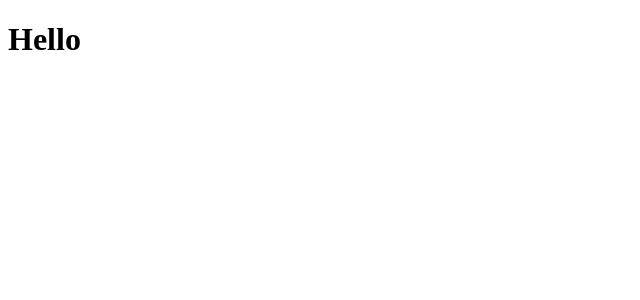
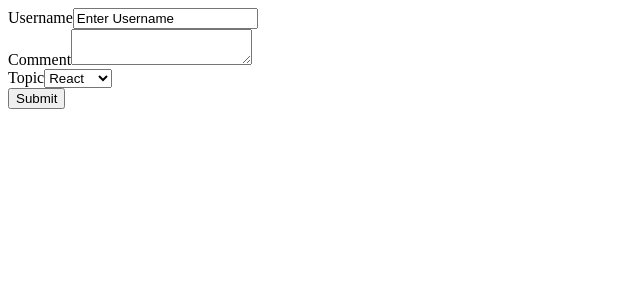
Before and after one commit to adetorodev/reactify, a React (Create React App) app: page / in a window 1280 px wide. Shown: the top 300 px of the page, without its empty margins (0-640 px from the left). Built offline with nearby package versions, Linux system fonts and the light colour scheme.

Commit message:
task: task and form control

```diff
--- a/src/App.js
+++ b/src/App.js
@@ -1,5 +1,9 @@
+import Form from "./component/Form";
+
 function App() {
-  return <div><h1>Hello</h1></div>;
+  return <div>
+    <Form />
+  </div>;
 }
 
 export default App;
--- /dev/null
+++ b/src/component/Form.js
@@ -0,0 +1,60 @@
+import React, { Component } from "react";
+
+class Form extends Component {
+    constructor(props) {
+      super(props)
+
+      this.state = {
+         username: "Enter Username",
+         comment: "",
+         topic: "React"
+      }
+    }
+    handleUsernameChange = (event ) => {
+        this.setState({
+            username: event.target.value
+        })
+    }
+    handleComment = (event) => {
+        this.setState({
+            comment: event.target.value
+        })
+    }
+    handleTopic = (event) => {
+        this.setState({
+            topic: event.target.value
+        })
+    }
+    handleSubmit = (event) => {
+        alert(`${this.state.username} ${this.state.comment} ${this.state.topic}`)
+        event.preventDefault()
+    }
+  render() {
+    return(
+      <div>
+        <form onSubmit={this.handleSubmit}>
+          <div>
+            <lable>Username</lable>
+            <input type="text" value={this.state.username} onChange={this.handleUsernameChange}/>
+          </div>
+          <div>
+            <label>Comment</label>
+            <textarea value={this.state.comments} onChange={this.handleComment} ></textarea>
+          </div>
+          <div>
+            <lable>Topic</lable>
+            <select value={this.state.topic} onChnage={this.handleTopic}>
+                <option value='react'>React</option>
+                <option value='angular'>Angular</option>
+                <option value='vue'>Vue</option>
+            </select>
+          </div>
+          <button type="submit">Submit</button>
+        </form>
+      </div>
+    );
+  }
+
+}
+
+export default Form;
```
